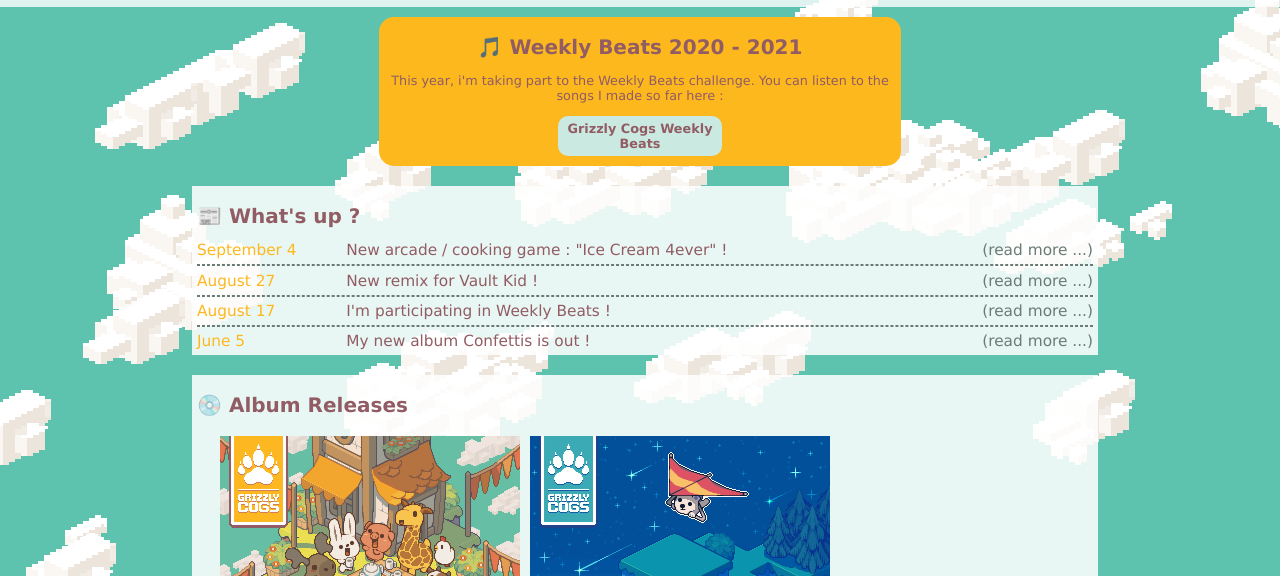
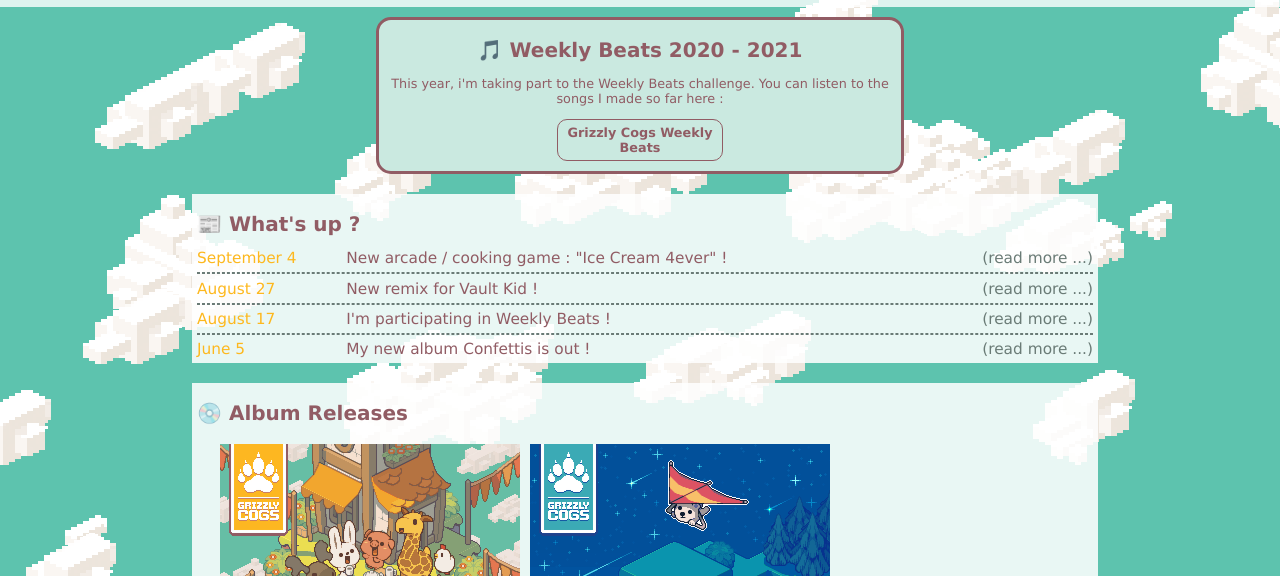
Before and after one commit to bwarembourg/grizzlycogs, a plain HTML site: page index.html in a window 1280 px wide. Shown: the part 224-800 px from the top of the page. Drawn offline with Linux system fonts and the light colour scheme.

Commit message:
feat(design) : change announce style

```diff
--- a/index.html
+++ b/index.html
@@ -37,7 +37,7 @@
 		</script>
 </head>
 <body>
-	<div class="header" id="home"><img src="img/header.png" /></div>
+	<div class="header" id="home"><a href="index.html"><img src="img/header.png" /></a></div>
 	<div class="menu-desktop">
 		<a href="#releases">💿 Releases</a>
 		<span class="menu-pipe">|</span>
@@ -67,9 +67,11 @@
 			<p>This year, i'm taking part to the Weekly Beats challenge. You can listen to the songs I made so far here : <br/>
 			</p>
 			<center>
-				<div class="btn">
-					<a href="weekly-beats.html">Grizzly Cogs Weekly Beats </a>
-				</div>
+				<a href="weekly-beats.html">
+					<div class="btn">
+						Grizzly Cogs Weekly Beats
+					</div>
+				</a>
 			</center>
 		</div>
 	</center>
--- a/style2.css
+++ b/style2.css
@@ -492,9 +492,11 @@
 .weekly-announce {
 	text-align: center;
 	width: 40%;
-	background-color: #FDB81E;
+	background-color: #CAE9E0;
 	padding: 5px;
 	border-radius: 15px;
+	border-width: 1px;
+	border: solid;
 }
 
 .btn {
@@ -504,6 +506,7 @@
 	border-radius: 10px;
 	cursor: pointer;
 	margin: 5px;
+	border: solid 1px;
 }
 
 .btn:hover {
```
Also changed, not shown: weekly-beats.html (+1 -1 lines).
